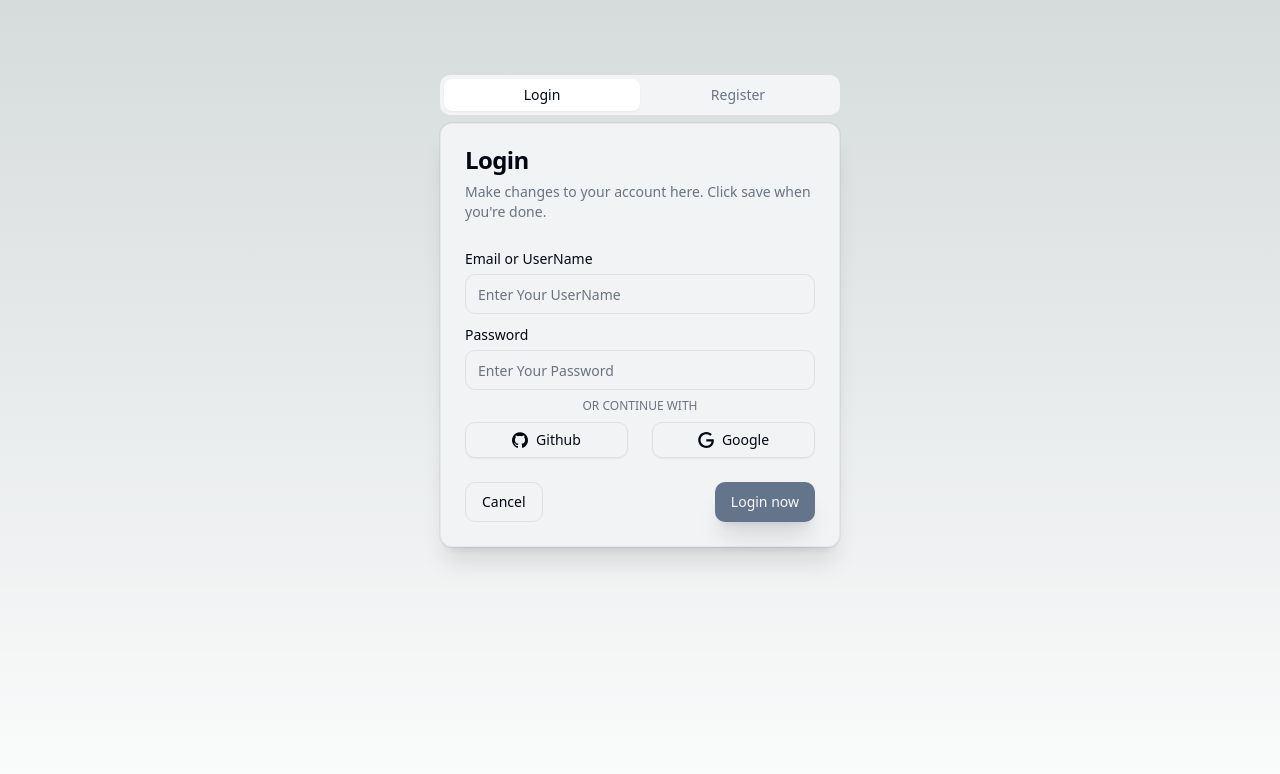
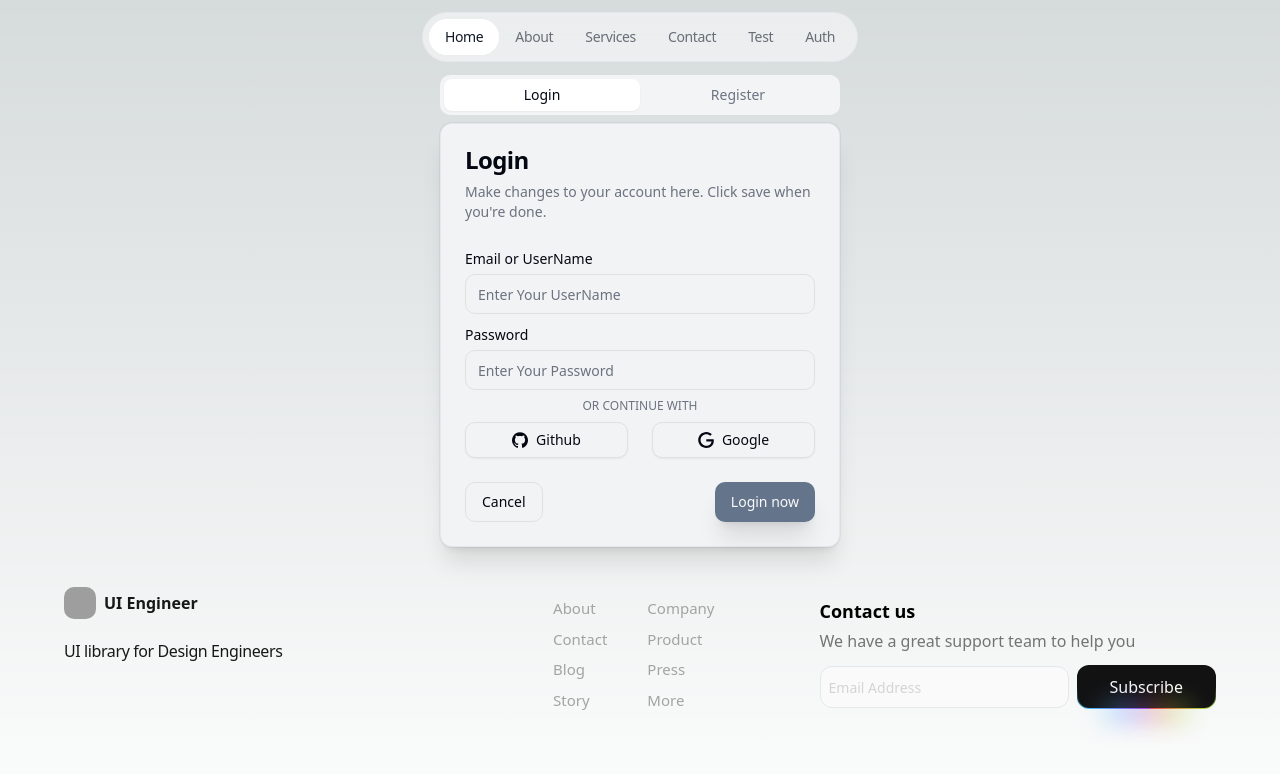
Before and after one commit to NV-Phong/UI-Engineer-Client, a Next.js app: page /auth in a window 1280 px wide. Shown: the top 774 px of the page. Built offline with nearby package versions, Linux system fonts and the light colour scheme; grey boxes are pictures that could not be loaded.

Commit message:
FEAT - header, footer

```diff
--- a/app/auth/page.tsx
+++ b/app/auth/page.tsx
@@ -17,6 +17,8 @@ import { useState, useEffect } from "react";
 import Cookies from "js-cookie";
 import { useToast } from "@/hooks/use-toast";
 import { ToastAction } from "@radix-ui/react-toast";
+import Header from "@/components/layout/Header";
+import Footer from "@/components/layout/Footer";
 // import { checkTokenAndRedirect, login, handleCancel } from "@/services/Auth-Service";
 
 export default function Auth() {
@@ -73,6 +75,7 @@ export default function Auth() {
 
    return (
       <div className="h-screen">
+         <Header />
          <div className="flex items-center justify-center mt-[75px]">
             {/* <Meteors number={30} /> */}
             <Tabs defaultValue="login" className="w-[400px]">
@@ -255,6 +258,7 @@ export default function Auth() {
                </TabsContent>
             </Tabs>
          </div>
+         <Footer />
       </div>
    );
 }
--- a/app/page.tsx
+++ b/app/page.tsx
@@ -1,8 +1,11 @@
+import Footer from "@/components/layout/Footer";
+import Header from "@/components/layout/Header";
 import Image from "next/image";
 
 export default function Home() {
    return (
       <div className="grid grid-rows-[20px_1fr_20px] items-center justify-items-center min-h-screen p-8 pb-20 gap-16 sm:p-20 font-[family-name:var(--font-geist-sans)]">
+         <Header />
          <main className="flex flex-col gap-8 row-start-2 items-center sm:items-start">
             <Image
                className="dark:invert"
@@ -96,6 +99,7 @@ export default function Home() {
                Go to nextjs.org →
             </a>
          </footer>
+         <Footer />
       </div>
    );
 }
--- /dev/null
+++ b/components/layout/Footer.tsx
@@ -0,0 +1,86 @@
+import React from "react";
+import { RainbowButton } from "../ui/rainbow-button";
+
+export default function Footer() {
+   return (
+      <div>
+         <footer className="px-7 py-10 md:px-10">
+            <div className="mx-auto flex max-w-6xl flex-col gap-x-5 gap-y-10 md:items-start md:justify-between lg:flex-row lg:px-10 xl:px-0">
+               {/* Logo and description */}
+               <div className="flex w-full flex-col items-start justify-start gap-y-5 md:w-1/2 lg:w-1/3">
+                  <a href="/" className="flex items-center gap-x-2">
+                     <img
+                        className="h-8 w-8 rounded-md"
+                        src="https://i.pinimg.com/280x280_RS/e8/aa/2c/e8aa2c902ba02c55efa670a4ee6aa98c.jpg"
+                        alt="Magic UI Logo"
+                     />
+                     <h2 className="font-bold text-neutral-900 dark:text-white">
+                        UI Engineer
+                     </h2>
+                  </a>
+                  <p className="tracking-tight text-neutral-900 dark:text-white">
+                     UI library for Design Engineers
+                  </p>
+               </div>
+
+               {/* Navigation Links */}
+               <div className="mt-2.5 flex items-center justify-start gap-x-10">
+                  <ul className="flex flex-col gap-y-2">
+                     {["About", "Contact", "Blog", "Story"].map((item) => (
+                        <li
+                           key={item}
+                           className="text-[15px]/normal font-medium text-neutral-400 transition-all duration-100 ease-linear hover:text-neutral-900 hover:underline hover:underline-offset-4 dark:text-neutral-400 hover:dark:text-neutral-100"
+                        >
+                           <a href="#">{item}</a>
+                        </li>
+                     ))}
+                  </ul>
+                  <ul className="flex flex-col gap-y-2">
+                     {["Company", "Product", "Press", "More"].map((item) => (
+                        <li
+                           key={item}
+                           className="text-[15px]/normal font-medium text-neutral-400 transition-all duration-100 ease-linear hover:text-neutral-900 hover:underline hover:underline-offset-4 dark:text-neutral-400 hover:dark:text-neutral-100"
+                        >
+                           <a href="#">{item}</a>
+                        </li>
+                     ))}
+                  </ul>
+               </div>
+
+               {/* Contact Section */}
+               <div className="mt-2.5 flex items-center justify-between">
+                  <div className="flex flex-col gap-y-1">
+                     <p className="text-lg font-bold">Contact us</p>
+                     <p className="font-normal text-neutral-500 dark:text-neutral-400">
+                        We have a great support team to help you
+                     </p>
+                     <div className="flex items-center gap-x-2 pt-2">
+                        <form className="flex items-center gap-x-2">
+                           <input
+                              className="w-full rounded-lg border bg-neutral-50 p-2 placeholder:text-sm placeholder:text-neutral-300 focus-visible:outline-none focus-visible:ring-2 focus-visible:ring-neutral-300 focus-visible:ring-offset-0 dark:bg-neutral-900 dark:placeholder:text-neutral-600 dark:focus-visible:ring-neutral-700"
+                              placeholder="Email Address"
+                              required
+                              type="email"
+                           />
+                           {/* <button
+                              type="submit"
+                              className="w-48 rounded-lg bg-neutral-900 px-5 py-2 text-white transition-all ease-out hover:ring-1 hover:ring-neutral-800 hover:ring-offset-2 hover:ring-offset-current active:scale-95 dark:bg-white dark:text-neutral-900 dark:hover:ring-neutral-50"
+                           >
+                              Subscribe
+                           </button> */}
+
+                           <RainbowButton
+                              type="submit"
+                              className="active:scale-95 hover:ring-1 hover:ring-neutral-800 hover:ring-offset-2 hover:ring-offset-current"
+                           >
+                              Subscribe
+                           </RainbowButton>
+                        </form>
+                     </div>
+                  </div>
+               </div>
+            </div>
+         </footer>
+      </div>
+   );
+}
--- /dev/null
+++ b/components/layout/Header.tsx
@@ -0,0 +1,41 @@
+"use client";
+import React, { useState } from "react";
+import { useRouter } from "next/navigation";
+
+const tabs = ["home", "about", "services", "contact","test", "auth"];
+
+export default function Header() {
+   const [activeTab, setActiveTab] = useState("home");
+   const router = useRouter();
+
+   const handleTabClick = (tab: string) => {
+      setActiveTab(tab);
+      router.push(tab === "home" ? "/" : `/${tab}`);
+   };
+
+   return (
+      <div>
+         <header className="fixed top-0 left-0 w-full z-10 py-3 rounded-full">
+            <div className="mx-auto flex w-full items-center justify-center">
+               <div className="relative flex w-fit items-center rounded-full border p-1.5 bg-white/50 backdrop-blur-md">
+                  {tabs.map((tab) => (
+                     <button
+                        key={tab}
+                        className={`relative z-[1] px-4 py-2 ${
+                           activeTab === tab
+                              ? "text-primary bg-white rounded-full"
+                              : "text-primary/60"
+                        }`}
+                        onClick={() => handleTabClick(tab)}
+                     >
+                        <span className="relative block text-sm font-medium transition-colors duration-200 hover:text-primary tracking-tight">
+                           {tab.charAt(0).toUpperCase() + tab.slice(1)}
+                        </span>
+                     </button>
+                  ))}
+               </div>
+            </div>
+         </header>
+      </div>
+   );
+}
--- /dev/null
+++ b/components/ui/rainbow-button.tsx
@@ -0,0 +1,33 @@
+import React from "react";
+
+import { cn } from "@/lib/utils";
+interface RainbowButtonProps
+  extends React.ButtonHTMLAttributes<HTMLButtonElement> {}
+
+export function RainbowButton({
+  children,
+  className,
+  ...props
+}: RainbowButtonProps) {
+  return (
+    <button
+      className={cn(
+        "group relative inline-flex h-11 animate-rainbow cursor-pointer items-center justify-center rounded-xl border-0 bg-[length:200%] px-8 py-2 font-medium text-primary-foreground transition-colors [background-clip:padding-box,border-box,border-box] [background-origin:border-box] [border:calc(0.08*1rem)_solid_transparent] focus-visible:outline-none focus-visible:ring-1 focus-visible:ring-ring disabled:pointer-events-none disabled:opacity-50",
+
+        // before styles
+        "before:absolute before:bottom-[-20%] before:left-1/2 before:z-0 before:h-1/5 before:w-3/5 before:-translate-x-1/2 before:animate-rainbow before:bg-[linear-gradient(90deg,hsl(var(--color-1)),hsl(var(--color-5)),hsl(var(--color-3)),hsl(var(--color-4)),hsl(var(--color-2)))] before:bg-[length:200%] before:[filter:blur(calc(0.8*1rem))]",
+
+        // light mode colors
+        "bg-[linear-gradient(#121213,#121213),linear-gradient(#121213_50%,rgba(18,18,19,0.6)_80%,rgba(18,18,19,0)),linear-gradient(90deg,hsl(var(--color-1)),hsl(var(--color-5)),hsl(var(--color-3)),hsl(var(--color-4)),hsl(var(--color-2)))]",
+
+        // dark mode colors
+        "dark:bg-[linear-gradient(#fff,#fff),linear-gradient(#fff_50%,rgba(255,255,255,0.6)_80%,rgba(0,0,0,0)),linear-gradient(90deg,hsl(var(--color-1)),hsl(var(--color-5)),hsl(var(--color-3)),hsl(var(--color-4)),hsl(var(--color-2)))]",
+
+        className,
+      )}
+      {...props}
+    >
+      {children}
+    </button>
+  );
+}
--- a/tailwind.config.ts
+++ b/tailwind.config.ts
@@ -10,53 +10,71 @@ export default {
    theme: {
    	extend: {
    		colors: {
-            background: "hsl(var(--background))",
-            foreground: "hsl(var(--foreground))",
+   			background: 'hsl(var(--background))',
+   			foreground: 'hsl(var(--foreground))',
    			card: {
-               DEFAULT: "hsl(var(--card))",
-               foreground: "hsl(var(--card-foreground))",
+   				DEFAULT: 'hsl(var(--card))',
+   				foreground: 'hsl(var(--card-foreground))'
    			},
    			popover: {
-               DEFAULT: "hsl(var(--popover))",
-               foreground: "hsl(var(--popover-foreground))",
+   				DEFAULT: 'hsl(var(--popover))',
+   				foreground: 'hsl(var(--popover-foreground))'
    			},
    			primary: {
-               DEFAULT: "hsl(var(--primary))",
-               foreground: "hsl(var(--primary-foreground))",
+   				DEFAULT: 'hsl(var(--primary))',
+   				foreground: 'hsl(var(--primary-foreground))'
    			},
    			secondary: {
-               DEFAULT: "hsl(var(--secondary))",
-               foreground: "hsl(var(--secondary-foreground))",
+   				DEFAULT: 'hsl(var(--secondary))',
+   				foreground: 'hsl(var(--secondary-foreground))'
    			},
    			muted: {
-               DEFAULT: "hsl(var(--muted))",
-               foreground: "hsl(var(--muted-foreground))",
+   				DEFAULT: 'hsl(var(--muted))',
+   				foreground: 'hsl(var(--muted-foreground))'
    			},
    			accent: {
-               DEFAULT: "hsl(var(--accent))",
-               foreground: "hsl(var(--accent-foreground))",
+   				DEFAULT: 'hsl(var(--accent))',
+   				foreground: 'hsl(var(--accent-foreground))'
    			},
    			destructive: {
-               DEFAULT: "hsl(var(--destructive))",
-               foreground: "hsl(var(--destructive-foreground))",
+   				DEFAULT: 'hsl(var(--destructive))',
+   				foreground: 'hsl(var(--destructive-foreground))'
    			},
-            border: "hsl(var(--border))",
-            input: "hsl(var(--input))",
-            ring: "hsl(var(--ring))",
+   			border: 'hsl(var(--border))',
+   			input: 'hsl(var(--input))',
+   			ring: 'hsl(var(--ring))',
    			chart: {
-               "1": "hsl(var(--chart-1))",
-               "2": "hsl(var(--chart-2))",
-               "3": "hsl(var(--chart-3))",
-               "4": "hsl(var(--chart-4))",
-               "5": "hsl(var(--chart-5))",
+   				'1': 'hsl(var(--chart-1))',
+   				'2': 'hsl(var(--chart-2))',
+   				'3': 'hsl(var(--chart-3))',
+   				'4': 'hsl(var(--chart-4))',
+   				'5': 'hsl(var(--chart-5))'
    			},
+   			'color-1': 'hsl(var(--color-1))',
+   			'color-2': 'hsl(var(--color-2))',
+   			'color-3': 'hsl(var(--color-3))',
+   			'color-4': 'hsl(var(--color-4))',
+   			'color-5': 'hsl(var(--color-5))'
    		},
    		borderRadius: {
-            lg: "var(--radius)",
-            md: "calc(var(--radius) - 2px)",
-            sm: "calc(var(--radius) - 4px)",
+   			lg: 'var(--radius)',
+   			md: 'calc(var(--radius) - 2px)',
+   			sm: 'calc(var(--radius) - 4px)'
    		},
+   		animation: {
+   			rainbow: 'rainbow var(--speed, 2s) infinite linear'
    		},
+   		keyframes: {
+   			rainbow: {
+   				'0%': {
+   					'background-position': '0%'
+   				},
+   				'100%': {
+   					'background-position': '200%'
+   				}
+   			}
+   		}
+   	}
    },
    plugins: [require("tailwindcss-animate")],
 } satisfies Config;
```
Also changed, not shown: app/globals.css (+20 -10 lines). Lines whose indentation alone changed are shown as unchanged.
